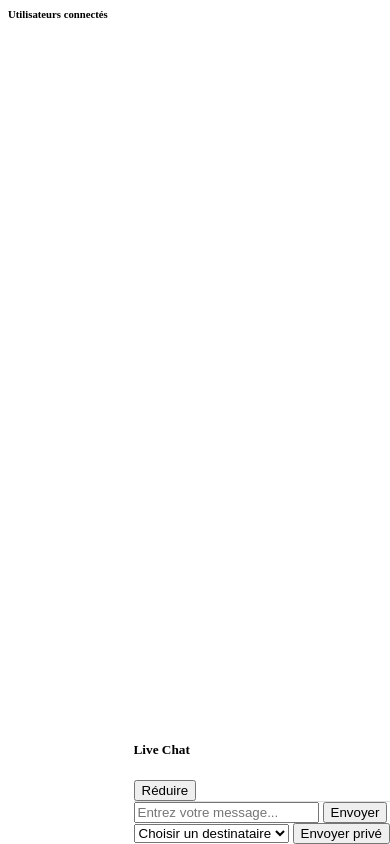
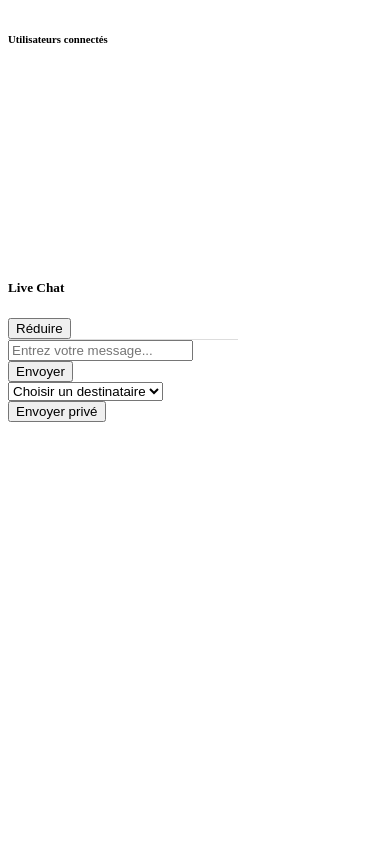
Before and after one commit to Tulece/42transcendance, a Django app: template django/pong/templates/chat.html in a window 390 px wide. Run offline with Django 5.2, Linux system fonts and the light colour scheme; the template is opened without the code that fills it, so the values that code supplies are empty.

Commit message:
Fixing user-list pb + finalizing wrapped chat + chat & user-list responsive/front  + cleaning css/html code + fixing profil access from chat

```diff
--- a/django/pong/static/js/chat.js
+++ b/django/pong/static/js/chat.js
@@ -6,7 +6,6 @@ window.initChat = () => {
     const chatToggle = document.getElementById("chat-toggle");
     const chatFooter = document.querySelector("#chat-container .card-footer");
     const chatContainer = document.getElementById("chat-container");
-    //const userListContainer = document.getElementById("user-list-container");
     const messageArea = document.getElementById("message-area");
     const userList = document.getElementById("user-list");
     const privateRecipient = document.getElementById("private-recipient");
@@ -164,12 +163,10 @@ window.initChat = () => {
         if (isCollapsed) {
             // Réouvrir le chat
             chatContainer.classList.remove("collapsed");
-            chatContainer.style.maxHeight = "400px";
             chatToggle.innerText = "Réduire";
         } else {
             // Réduire le chat
             chatContainer.classList.add("collapsed");
-            chatContainer.style.maxHeight = "50px"; // Only header reste visible
             chatToggle.innerText = "Ouvrir";
         }
     });
@@ -228,6 +225,7 @@ window.initChat = () => {
           const blockButton = document.createElement("button");
           blockButton.className = isBlocked ? "btn btn-sm btn-secondary" : "btn btn-sm btn-danger";
           blockButton.textContent = isBlocked ? "Débloquer" : "Bloquer";
+          //blockButton.style = p-3;
           blockButton.setAttribute("data-username", user.username); // Ajout de l'attribut pour le retrouver
           blockButton.addEventListener("click", () => toggleBlockUser(user.username));
 
--- a/django/pong/templates/chat.html
+++ b/django/pong/templates/chat.html
@@ -1,30 +1,38 @@
 <!-- Live chat -->
-<div id="chat-wrapper" class="position-fixed bottom-0 end-0 d-flex flex-row gap-2 p-3">
+<div id="chat-wrapper"
+     class="position-fixed bottom-0 end-0 d-flex flex-row gap-2 p-3 align-items-end"
+     style="z-index:999;">
+
   <!-- Liste des utilisateurs connectés -->
-    <div id="user-list-container" class="card shadow-sm d-none d-md-block">
+  <div id="user-list-container"
+       class="card shadow-sm">
     <div class="card-header bg-light">
       <h6 class="mb-0">Utilisateurs connectés</h6>
     </div>
-        <div class="card-body p-3 overflow-auto" style="max-height: 400px;">
+    <div class="card-body p-3">
       <ul id="user-list" class="list-group"></ul>
     </div>
   </div>
 
   <!-- Fenêtre de chat -->
-    <div id="chat-container" class="card shadow-lg" style="max-width: 400px;">
+  <div id="chat-container"
+       class="card shadow-lg">
+
     <div class="card-header d-flex justify-content-between align-items-center bg-primary text-white">
       <h5 class="mb-0">Live Chat</h5>
       <button id="chat-toggle" class="btn btn-sm btn-light">Réduire</button>
     </div>
-        <div id="message-area" class="card-body p-3 overflow-hidden" style="max-height: 250px;">
+
+    <div id="message-area" class="card-body p-3 overflow-auto">
       <div id="message-list"></div>
     </div>
+
     <div class="card-footer">
-            <div class="input-group">
+        <div class="input-group mb-2">
             <input type="text" id="message-input" class="form-control" placeholder="Entrez votre message...">
             <button id="send-message-btn" class="btn btn-primary">Envoyer</button>
         </div>
-            <div class="input-group mt-2">
+        <div class="input-group">
             <select id="private-recipient" class="form-select">
                 <option value="" disabled selected>Choisir un destinataire</option>
             </select>
@@ -34,8 +42,101 @@
   </div>
 </div>
 
+<style>
 
-<style>
+/* Styles "par défaut" (Desktop first) > Check si conflict with Boostrap ?*/
+#user-list-container {
+  width: 240px;
+  height: 450px;
+  overflow:auto;
+  position: relative;
+  z-index: 1050;
+}
+
+#chat-container {
+  width: 450px;
+  height: 450px;
+  overflow: hidden;
+  transition: transform 0.3s ease-in-out;
+  transform: translateY(0); /* État "ouvert" */
+}
+
+#chat-container.collapsed {
+    transform: translateY(420px);
+}
+
+/* Hide only footer + messages */
+#chat-container.collapsed #message-area,
+#chat-container.collapsed .card-footer {
+    display: none;
+}
+
+/* To avoid que l'un prenne plus de 70% de la fenêtre (TO CHECK) */
+#user-list-container, #chat-container {
+  max-width: 70vw;
+  max-height: 80vh;
+}
+
+/* < 1200px */
+   @media (max-width: 1200px) {
+  #user-list-container {
+    width: 210px;
+    height: 400px;
+  }
+  #chat-container {
+    width: 380px;
+    height: 400px;
+  }
+  #chat-container.collapsed {
+    transform: translateY(370px);
+  }
+}
+
+/* < 992px */
+@media (max-width: 992px) {
+  #user-list-container {
+    width: 180px;
+    height: 350px;
+  }
+  #chat-container {
+    width: 320px;
+    height: 350px;
+  }
+  #chat-container.collapsed {
+    transform: translateY(320px);
+  }
+}
+
+/* < 768px */
+@media (max-width: 768px) {
+  #user-list-container {
+    width: 160px;
+    height: 300px;
+  }
+  #chat-container {
+    width: 280px;
+    height: 300px;
+  }
+  #chat-container.collapsed {
+    transform: translateY(270px);
+  }
+}
+
+/* < 576px */
+@media (max-width: 576px) {
+  #user-list-container {
+    width: 130px;
+    height: 250px;
+  }
+  #chat-container {
+    width: 230px;
+    height: 250px;
+  }
+  #chat-container.collapsed {
+    transform: translateY(220px);
+  }
+}
+
 #message-area {
     background-color: #f8f9fa;
     border-top: 1px solid #ddd;
@@ -53,32 +154,6 @@
     font-style: italic;
 }
 
-#chat-container {
-    transition: max-height 0.3s ease-in-out, bottom 0.3s ease-in-out;
-    overflow: hidden;
-    max-height: 400px; /* Hauteur normale */
-    position: absolute;
-    bottom: 0;
-    right: 0;
-}
-
-#chat-container.collapsed {
-    max-height: 50px; /* Only header visible */
-    bottom: 0;
-}
-
-/* Hide only footer + messages */
-#chat-container.collapsed #message-area,
-#chat-container.collapsed .card-footer {
-    display: none;
-}
-
-#user-list-container {
-    position: relative;
-    z-index: 1050;
-    max-width: 250px;
-}
-
 
 .error-message {
     color: red;
```
Lines whose indentation alone changed are shown as unchanged.
